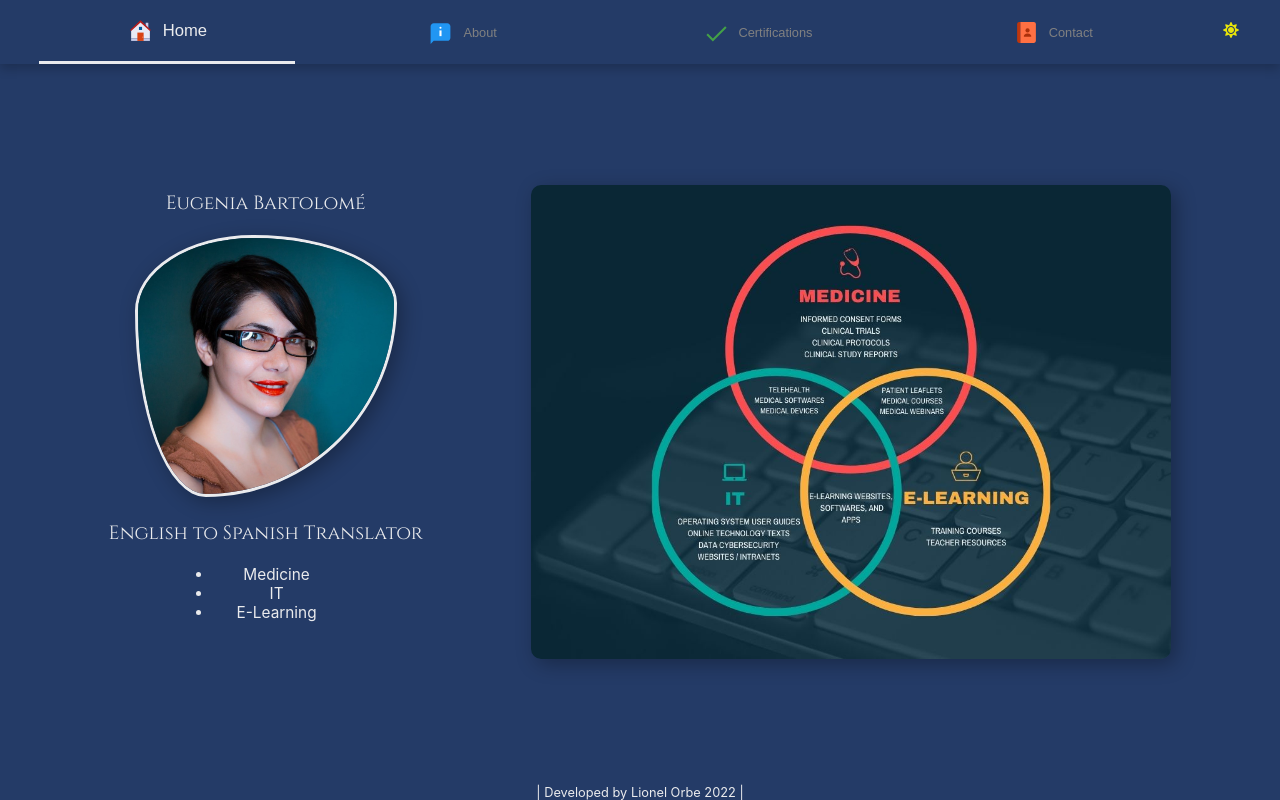
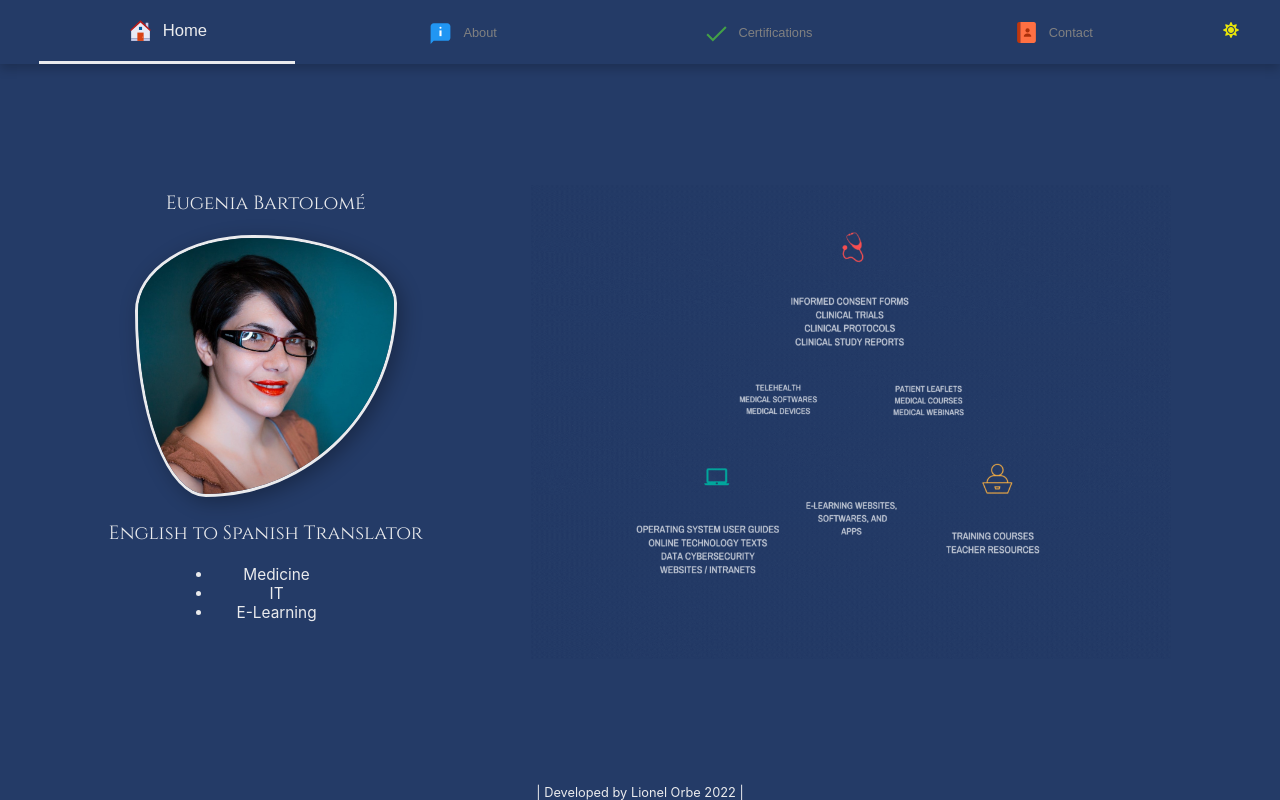
Before and after one commit to LionelOrbe/PortfolioEugenia, a React (Create React App) app: page /home in a window 1280 px wide. Built offline with nearby package versions, Linux system fonts and the light colour scheme.

Commit message:
Info changes

```diff
--- a/src/components/Home/Home.jsx
+++ b/src/components/Home/Home.jsx
@@ -1,7 +1,7 @@
 import React from 'react'
 import style from '../Home/Home.module.css'
 import pho from '../../assets/Euge.jpeg'
-import img from '../../assets/info.jpg'
+import img from '../../assets/info.gif'
 
 export default function Home() {
   return (
--- a/src/components/Home/Home.module.css
+++ b/src/components/Home/Home.module.css
@@ -36,8 +36,8 @@
     width: 50vw;
     height: 37vw;
     margin-top: 5vh;
-    box-shadow: 5px 5px 20px rgba(0, 0, 0, 0.3);
-    border-radius: 10px;
+    /* box-shadow: 5px 5px 20px rgba(0, 0, 0, 0.3);
+    border-radius: 10px; */
 }
 @keyframes mymove {
 
```
Also changed, not shown: src/assets/info.gif (added).
